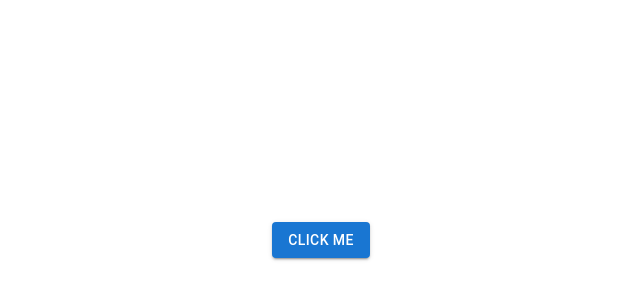
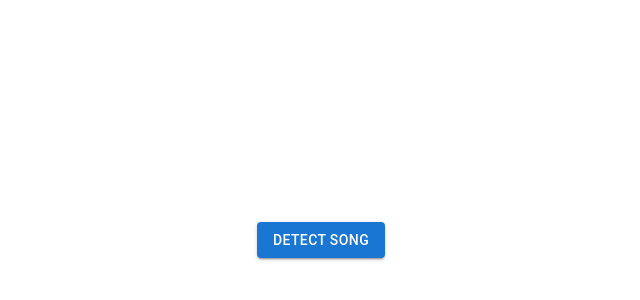
Before and after one commit to sharp0111/idm-ui, a Next.js app: page / in a window 1280 px wide. Shown: the part 160-460 px from the top of the page, without its empty margins (319-959 px from the left). Built offline with nearby package versions, Linux system fonts and the light colour scheme.

Commit message:
Add button message

```diff
--- /dev/null
+++ b/pages/song/messages.ts
@@ -0,0 +1 @@
+export const MSG_BUTTON = "Detect Song"
--- a/pages/song/song.tsx
+++ b/pages/song/song.tsx
@@ -2,10 +2,12 @@ import React from 'react'
 import { Button } from '../../components'
 import styles from '../../styles/Home.module.scss'
 
+import { MSG_BUTTON } from './messages'
+
 export const Song = () => {
   return (
     <div className={styles.main}>
-      <Button variant="contained">Click Me</Button>
+      <Button variant="contained">{MSG_BUTTON}</Button>
   </div>
   )
 }
```
